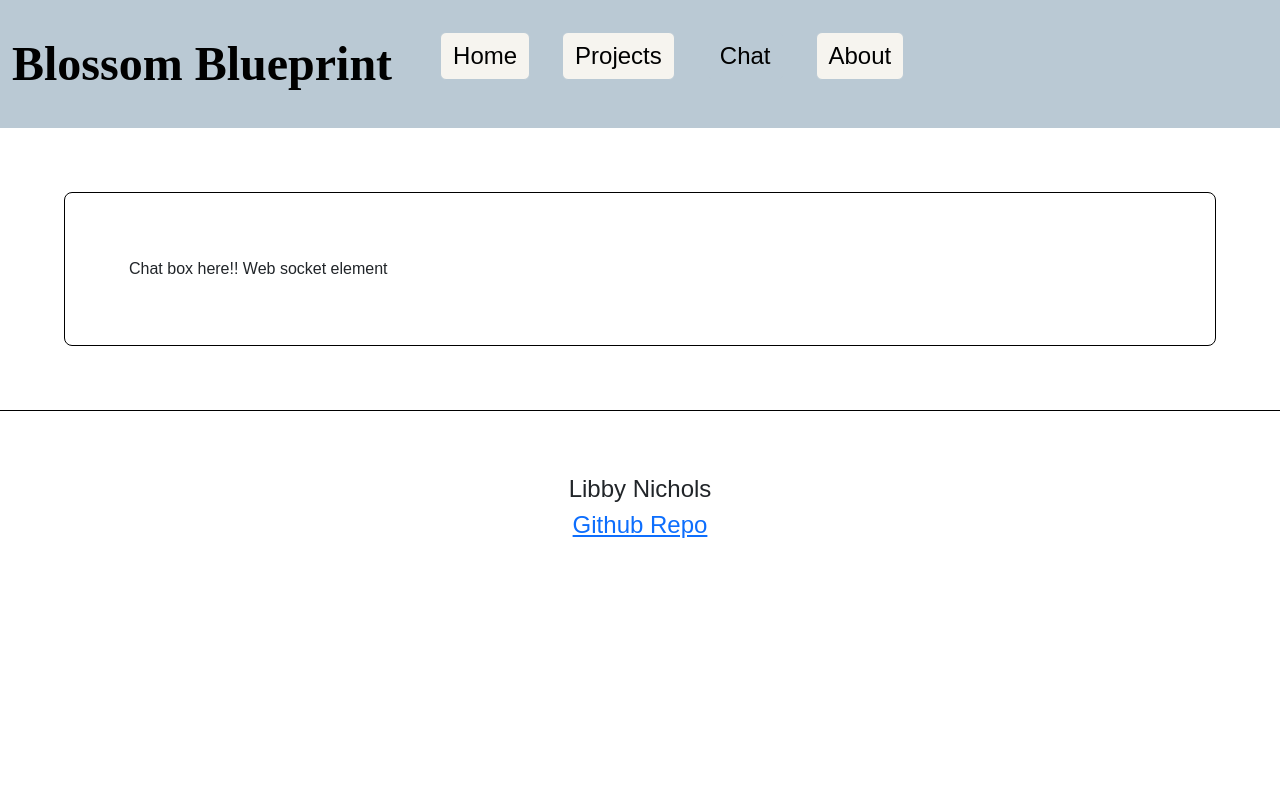
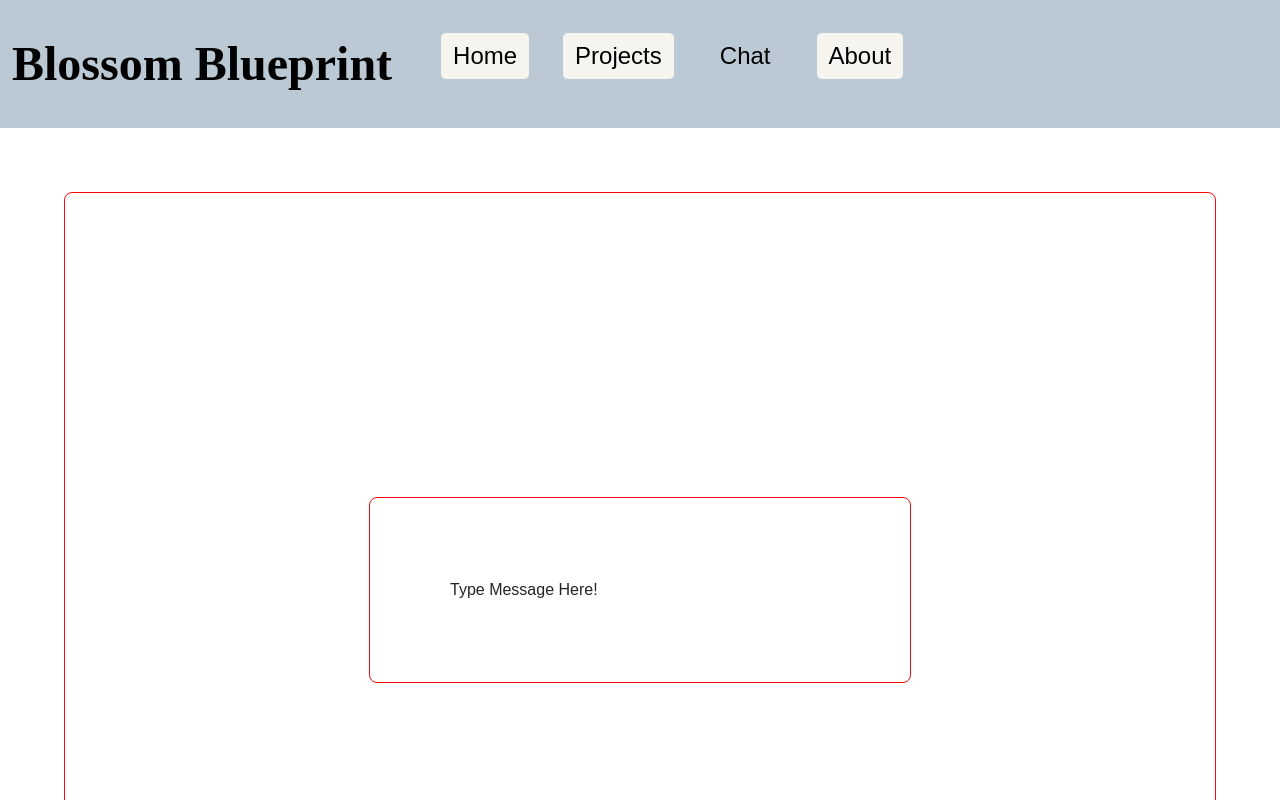
Before and after one commit to libbynic/flowers, a React (Vite) app: page /chat in a window 1280 px wide. Shown: the top 800 px of the page. Built offline with nearby package versions, Linux system fonts and the light colour scheme; a web font is replaced by a local one.

Commit message:
fixing import statements and debugging

```diff
--- a/src/app.css
+++ b/src/app.css
@@ -139,7 +139,7 @@ body{
             display: flex;
             text-align: left;
             border: 1px solid;
-            border-color: black;
+            border-color: rgb(40, 38, 38);
             border-radius: .5rem;
             padding: 4rem;
             margin: 4rem;
--- a/src/chat/chat.css
+++ b/src/chat/chat.css
@@ -2,18 +2,19 @@
             display: flex;
             text-align: left;
             border: 1px solid;
-            border-color: black;
+            border-color: rgb(244, 12, 12);
             border-radius: .5rem;
             padding: 15rem;
             margin: 4rem;
+            flex-direction: column;
 
         }
     .message-box {
-        display: flex;
         text-align: left;
         border: 1px solid;
-        border-color: black;
+        border-color: rgb(239, 14, 14);
         border-radius: .5rem;
         margin: 4rem;
         padding: 5rem;
+        flex-direction: column;
     }
--- a/src/chat/chat.jsx
+++ b/src/chat/chat.jsx
@@ -1,8 +1,11 @@
 import React from 'react';
-
+import './chat.css';
 export function Chat() {
   return (
-  <main className="chat-box">
+  <main>
+    <div className="chat-box">
+      <div className="message-box"> Type Message Here! </div>
+    </div>
             Chat box here!! Web socket element
         </main>
   );
```
